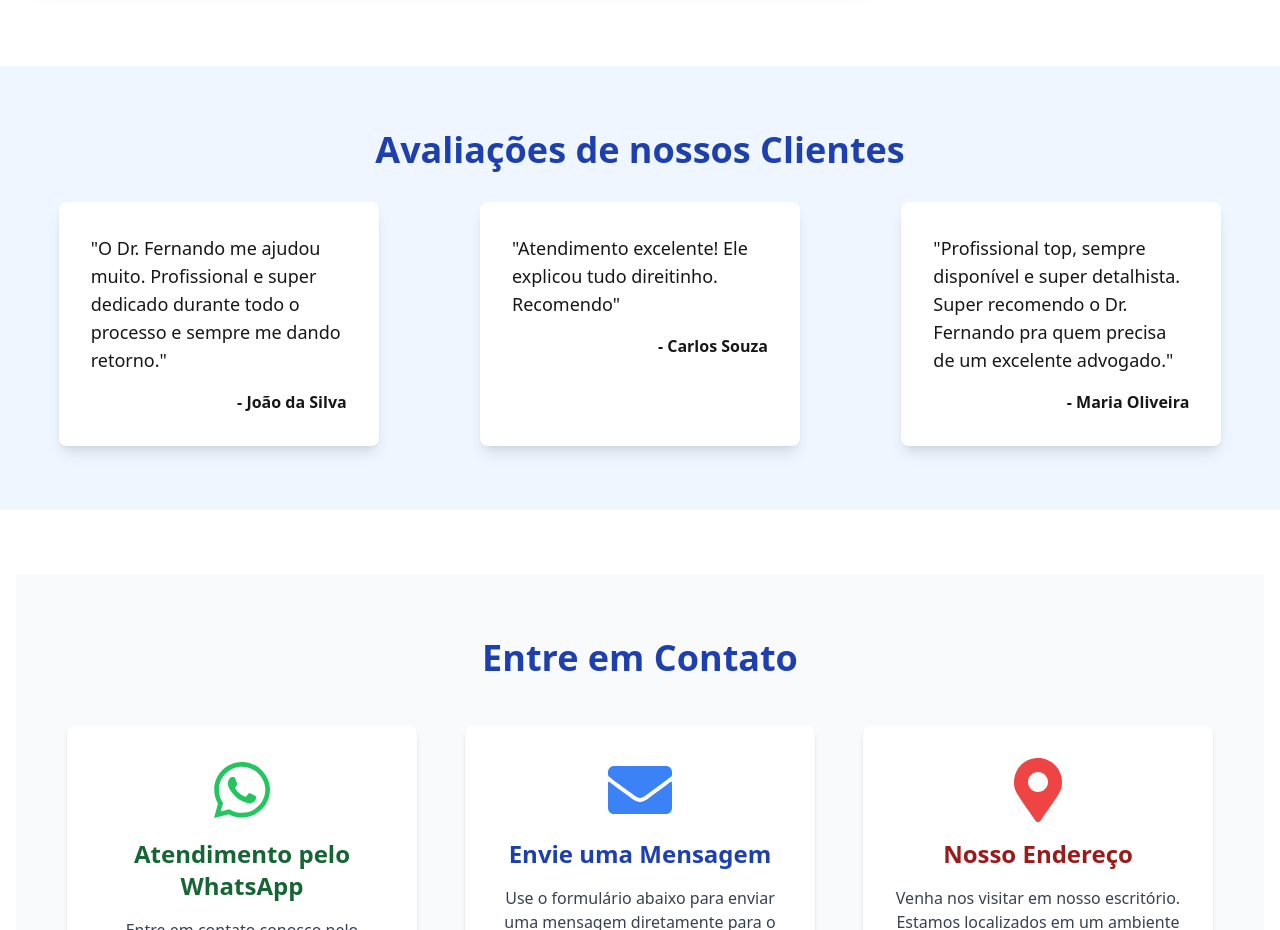
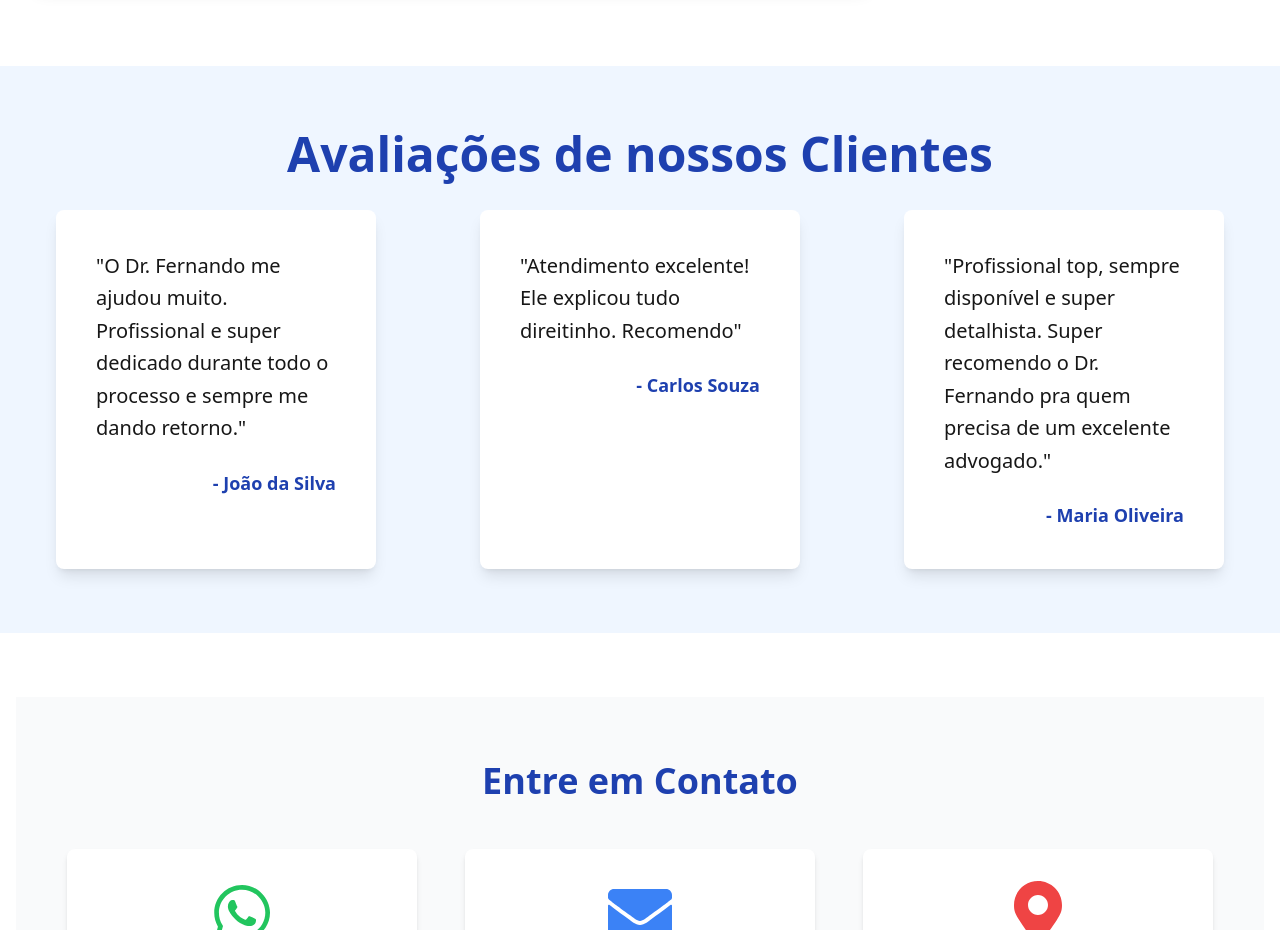
Before and after one commit to Devluizpaulo/dr-fernando-vasconcelos, a Next.js app: page / in a window 1280 px wide. Shown: the part 4640-5570 px from the top of the page. Built offline with nearby package versions, Linux system fonts and the light colour scheme.

Commit message:
Update page.tsx

```diff
--- a/src/app/page.tsx
+++ b/src/app/page.tsx
@@ -223,30 +223,31 @@ const Home: FC = () => {
       </section>
 
       <section id="testimonials" className="py-16 px-4 bg-blue-50">
-        <h3 className="text-4xl text-center mb-8 font-semibold text-blue-800">
+  <h3 className="text-5xl text-center mb-8 font-semibold text-blue-800">
     Avaliações de nossos Clientes
   </h3>
-        <div className="grid grid-cols-1 sm:grid-cols-3 lg:grid-cols-3 gap-4">
-          <div className="bg-white p-8 rounded-lg shadow-lg max-w-xs mx-auto transform transition-all hover:scale-105 hover:shadow-2xl hover:shadow-blue-500/50 duration-300">
-            <p className="text-lg mb-4">
+  <div className="grid grid-cols-1 sm:grid-cols-3 lg:grid-cols-3 gap-6">
+    <div className="bg-white p-10 rounded-lg shadow-lg max-w-xs mx-auto transform transition-all hover:scale-105 hover:shadow-2xl hover:shadow-blue-500/50 duration-300">
+      <p className="text-xl mb-6 leading-relaxed">
         "O Dr. Fernando me ajudou muito. Profissional e super dedicado durante todo o processo e sempre me dando retorno."
       </p>
-            <p className="font-semibold text-right">- João da Silva</p>
+      <p className="font-semibold text-right text-lg text-blue-800">- João da Silva</p>
     </div>
-          <div className="bg-white p-8 rounded-lg shadow-lg max-w-xs mx-auto transform transition-all hover:scale-105 hover:shadow-2xl hover:shadow-blue-500/50 duration-300">
-            <p className="text-lg mb-4">
+    <div className="bg-white p-10 rounded-lg shadow-lg max-w-xs mx-auto transform transition-all hover:scale-105 hover:shadow-2xl hover:shadow-blue-500/50 duration-300">
+      <p className="text-xl mb-6 leading-relaxed">
         "Atendimento excelente! Ele explicou tudo direitinho. Recomendo"
       </p>
-            <p className="font-semibold text-right">- Carlos Souza</p>
+      <p className="font-semibold text-right text-lg text-blue-800">- Carlos Souza</p>
     </div>
-          <div className="bg-white p-8 rounded-lg shadow-lg max-w-xs mx-auto transform transition-all hover:scale-105 hover:shadow-2xl hover:shadow-blue-500/50 duration-300">
-            <p className="text-lg mb-4">
+    <div className="bg-white p-10 rounded-lg shadow-lg max-w-xs mx-auto transform transition-all hover:scale-105 hover:shadow-2xl hover:shadow-blue-500/50 duration-300">
+      <p className="text-xl mb-6 leading-relaxed">
         "Profissional top, sempre disponível e super detalhista. Super recomendo o Dr. Fernando pra quem precisa de um excelente advogado."
       </p>
-            <p className="font-semibold text-right">- Maria Oliveira</p>
+      <p className="font-semibold text-right text-lg text-blue-800">- Maria Oliveira</p>
     </div>
   </div>
 </section>
+
 
       <section id="Contato" className="py-16 px-4 bg-white">
         <ContactForm />
```
Lines whose indentation alone changed are shown as unchanged.
